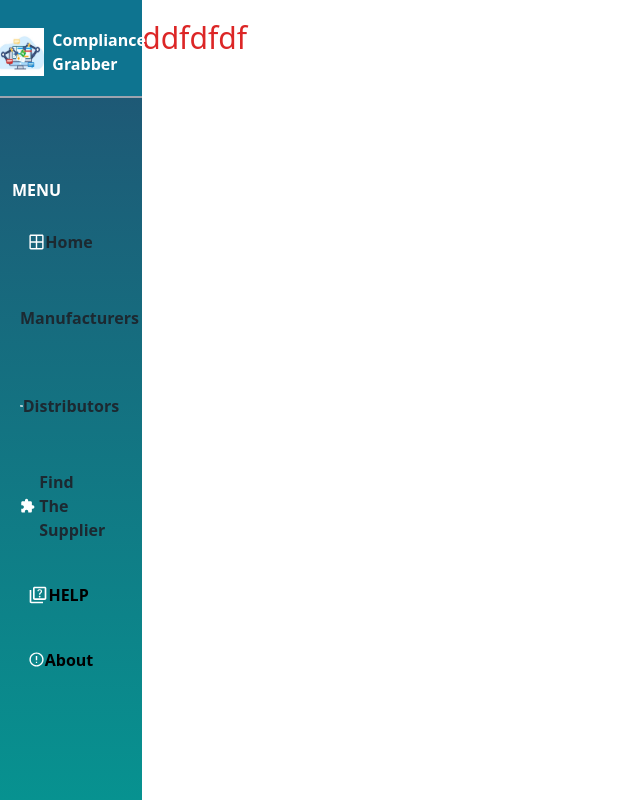
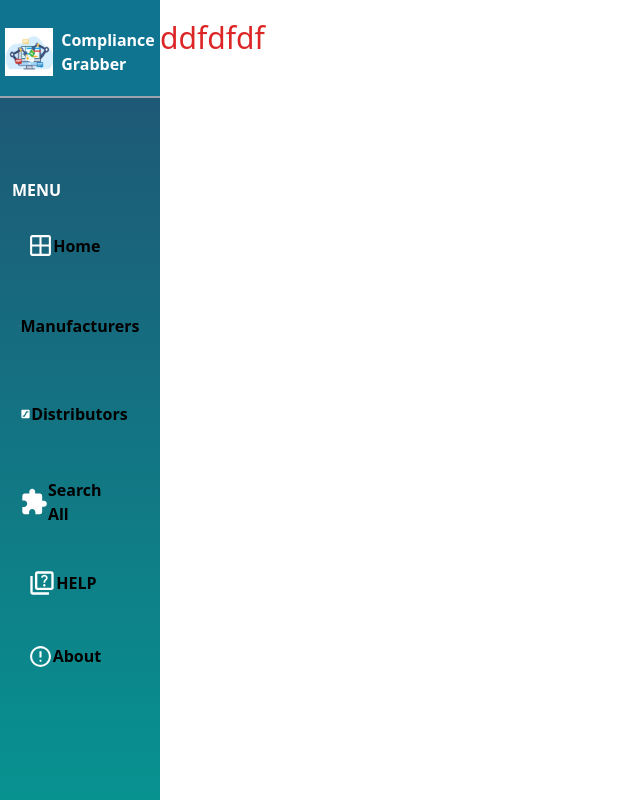
Before and after one commit to loyal812/grab-manufacturing-data-ui, a Next.js app: page / in a window 1280 px wide. Shown: the whole page, without its empty margins (0-640 px from the left). Built offline with nearby package versions, Linux system fonts and the light colour scheme.

Commit message:
feat: sidebar and layout page

```diff
--- a/components/Layout.tsx
+++ b/components/Layout.tsx
@@ -7,9 +7,10 @@ interface LayoutProps {
 
 const Layout = ({ children }: LayoutProps) => {
   return (
-    <div className="grid grid-cols-9">
+    <div className="grid grid-cols-8">
       <Sidebar />
-      <div className="col-span-8 overflow-y-auto pt-5 ">
+
+      <div className="col-span-7 overflow-y-auto pt-5 ">
         <main>{children}</main>
       </div>
     </div>
--- a/components/Sidebar.tsx
+++ b/components/Sidebar.tsx
@@ -22,7 +22,7 @@ const Sidebar: NextPage = () => {
               <img src="/window.svg" />
             </span>
 
-            <span className="font-bold text-[#1c2931] group-hover:text-gray-800">
+            <span className="font-semibold  group-hover:text-gray-800">
               Home
             </span>
             <span className="invisible group-hover:visible">
@@ -39,7 +39,7 @@ const Sidebar: NextPage = () => {
               <img src="/manifacture.svg" className="w-full h-full" />
             </span>
 
-            <span className="font-bold text-[#1c2931] group-hover:text-gray-800">
+            <span className="font-semibold  group-hover:text-gray-800">
               Manufacturers
             </span>
             <span className="invisible group-hover:visible">
@@ -56,7 +56,7 @@ const Sidebar: NextPage = () => {
               <img src="/distribute.svg" className="w-full h-full" />
             </span>
 
-            <span className="font-bold text-[#1c2931] group-hover:text-gray-800">
+            <span className="font-semibold  group-hover:text-gray-800">
               Distributors
             </span>
             <span className="invisible group-hover:visible">
@@ -72,10 +72,10 @@ const Sidebar: NextPage = () => {
             <span className="hidden group-hover:block w-9 h-12">
               <img src="/extensionblack.svg" className="w-full h-full" />
             </span>
+            <span className="font-semibold  group-hover:text-gray-800">
+              Search All
+            </span>
 
-            <span className="font-bold text-[#1c2931] text-md pl-1 w-full group-hover:text-gray-800">
-              Find The Supplier
-            </span>
             <span className="invisible group-hover:visible">
               <img src="/arrow.svg" />
             </span>
--- a/package.json
+++ b/package.json
@@ -9,6 +9,7 @@
     "lint": "next lint"
   },
   "dependencies": {
+    "@heroicons/react": "^1.0.6",
     "next": "12.2.5",
     "react": "18.2.0",
     "react-dom": "18.2.0"
```
Also changed, not shown: 1 other file (tests, documents, lock files or other folders).
